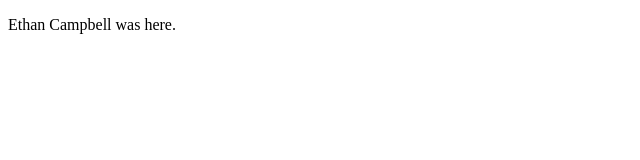
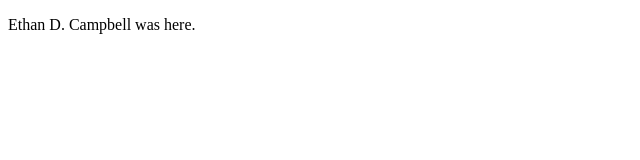
Before and after one commit to ecohollywood/webpage, a plain HTML site: page index.html in a window 1280 px wide. Shown: the full height of the page, 0-640 px from the left. Drawn offline with Linux system fonts and the light colour scheme.

Commit message:
Update index.html

```diff
--- a/index.html
+++ b/index.html
@@ -7,7 +7,7 @@
 </head>
 <body>
     <body style=bacground-color: aqua;>
-    <p>Ethan Campbell was here.</p>
+    <p>Ethan D. Campbell was here.</p>
     <p> </p>
 </body>
 </html>
```
